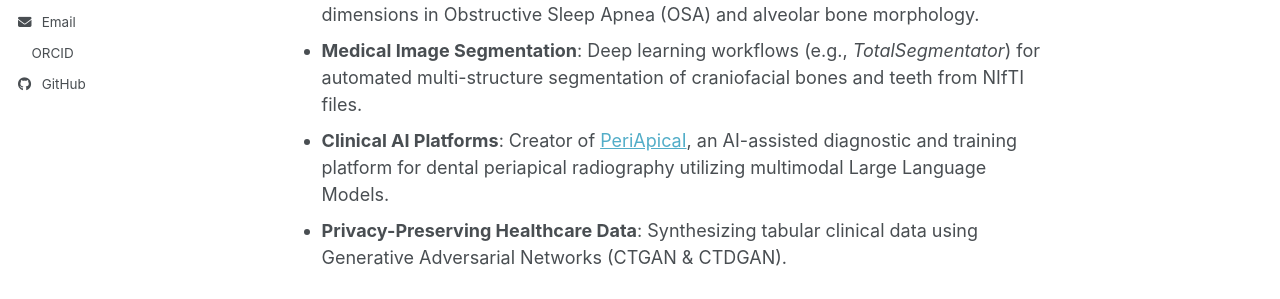
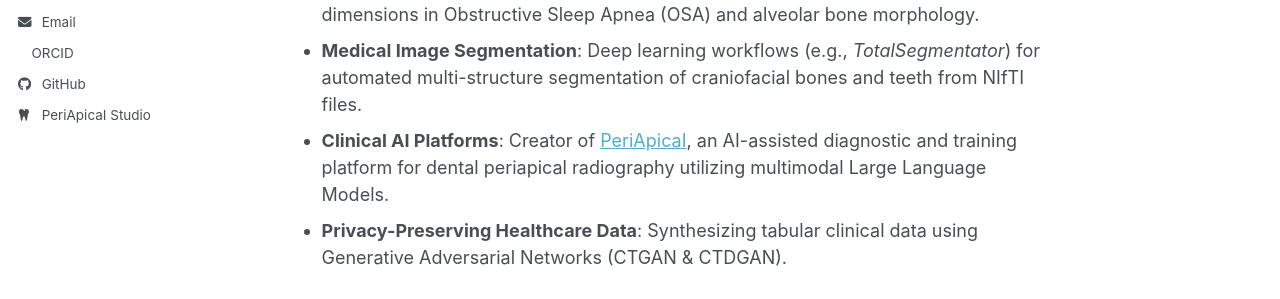
Before and after one commit to trungnb/trungnb.github.io, a Jekyll site: the page built from _pages/about.md, in a window 1280 px wide. Shown: the part 421-720 px from the top of the page. Built offline with Jekyll 4.4.1, drawn with Linux system fonts in a browser that asks for light colours; a style sheet for code colours, icons or effects is not loaded.

Commit message:
Add custom link for PeriApicaI Studio in sidebar

```diff
--- a/_includes/author-profile.html
+++ b/_includes/author-profile.html
@@ -171,6 +171,7 @@
       {% if author.zhihu %}
       <li><a href="https://www.zhihu.com/people/{{ author.zhihu }}"><i class="fab fa-fw fa-zhihu icon-pad-right" aria-hidden="true"></i>Zhihu</a></li>
       {% endif %}
+      <li><a href="https://periapical.ai.studio" target="_blank"><i class="fas fa-fw fa-tooth icon-pad-right" aria-hidden="true"></i>PeriApicaI Studio</a></li>
     </ul>
   </div>
 </div>
```
